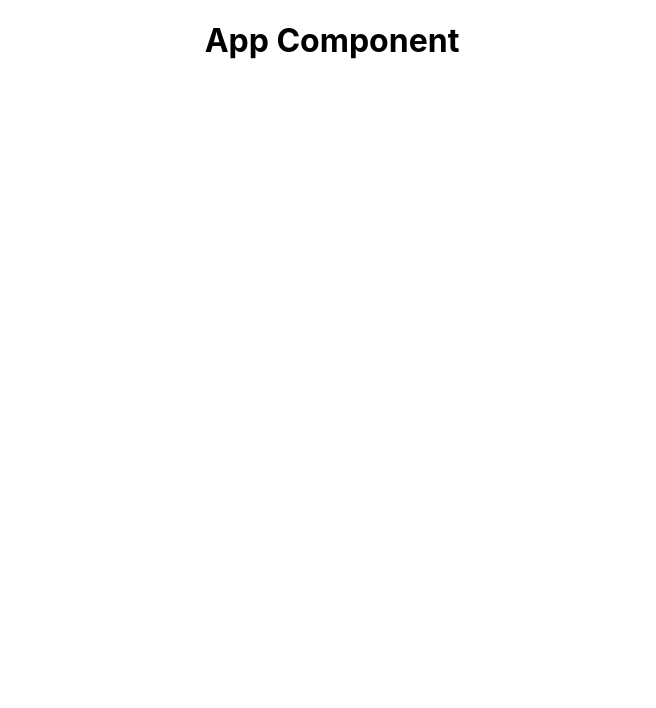
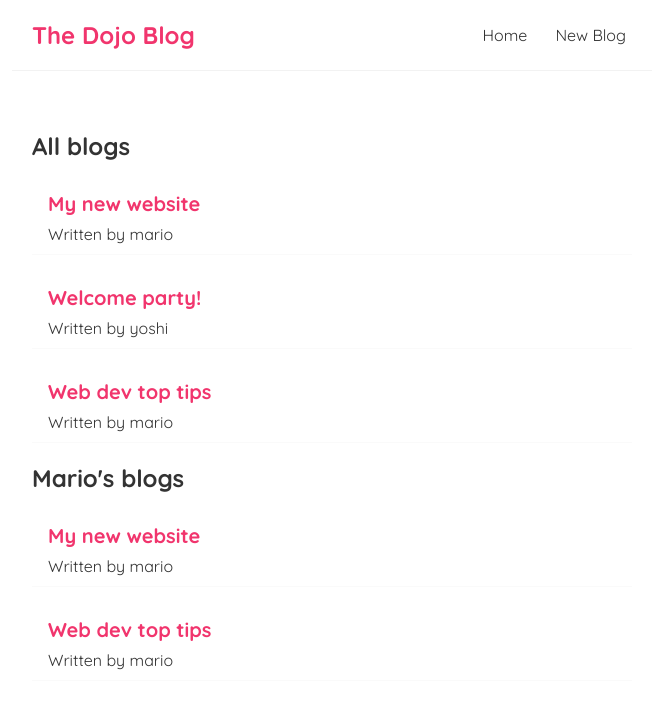
Before and after one commit to BenjaminRochez/react-dojo, a React (Create React App) app: page / in a window 1280 px wide. Shown: the top 708 px of the page, without its empty margins (308-964 px from the left). Built offline with nearby package versions, Linux system fonts and the light colour scheme.

Commit message:
Added bloglist

```diff
--- a/src/App.css
+++ /dev/null
@@ -1,38 +0,0 @@
-.App {
-  text-align: center;
-}
-
-.App-logo {
-  height: 40vmin;
-  pointer-events: none;
-}
-
-@media (prefers-reduced-motion: no-preference) {
-  .App-logo {
-    animation: App-logo-spin infinite 20s linear;
-  }
-}
-
-.App-header {
-  background-color: #282c34;
-  min-height: 100vh;
-  display: flex;
-  flex-direction: column;
-  align-items: center;
-  justify-content: center;
-  font-size: calc(10px + 2vmin);
-  color: white;
-}
-
-.App-link {
-  color: #61dafb;
-}
-
-@keyframes App-logo-spin {
-  from {
-    transform: rotate(0deg);
-  }
-  to {
-    transform: rotate(360deg);
-  }
-}
--- a/src/App.js
+++ b/src/App.js
@@ -1,10 +1,13 @@
-import './App.css';
+import Navbar from './Navbar.js';
+import Home from './Home';
 // NOTE: if before 17 -> import React from 'react'
 function App() {
+  const title = 'Welcome world';
   return (
     <div className="App">
+      <Navbar />
       <div className="content">
-        <h1>App Component</h1>
+        <Home />
       </div>
     </div>
   );
--- /dev/null
+++ b/src/BlogList.js
@@ -0,0 +1,18 @@
+const BlogList = ({blogs, title}) => {
+
+    //const blogs = props.blogs;
+    //const title = props.title;
+    return (
+        <div className="blog-list">
+            <h2>{title}</h2>
+            {blogs.map((blog) => (
+                <div className="blog-preview" key="blog.id">
+                    <h2>{blog.title}</h2>
+                    <p>Written by {blog.author}</p>
+                </div>
+            ))}
+        </div>
+    );
+}
+
+export default BlogList;
--- /dev/null
+++ b/src/Home.js
@@ -0,0 +1,34 @@
+import { useState } from 'react';
+import BlogList from './BlogList';
+
+const Home = () => {
+    //let name = 'mario';
+    //const [name, setName] = useState('mario');
+
+    /*const handleClick = () => {
+        setName('Luigi');
+        console.log(name);
+    }*/
+
+    const [blogs, setBlogs] = useState([
+        { title: 'My new website', body: 'lorem ipsum...', author: 'mario', id: 1 },
+        { title: 'Welcome party!', body: 'lorem ipsum...', author: 'yoshi', id: 2 },
+        { title: 'Web dev top tips', body: 'lorem ipsum...', author: 'mario', id: 3 }
+    ]);
+
+
+    return (
+        <div className="home">
+            <BlogList blogs={blogs} title="All blogs" />
+            <BlogList blogs={blogs.filter((blog) => blog.author === 'mario' )} title="Mario's blogs" />
+        </div>
+    );
+}
+
+export default Home;
+
+
+//<button onClick={() => {handleClickAttr('Mario')}}>Click here</button>
+//const handleClickAttr = (name) => {
+//  console.log(name);
+//}
--- /dev/null
+++ b/src/Navbar.js
@@ -0,0 +1,13 @@
+const Navbar = () => {
+    return (
+        <nav className="navbar">
+            <h1>The Dojo Blog</h1>
+            <div className="links">
+                <a href="/">Home</a>
+                <a href="/create">New Blog</a>
+            </div>
+        </nav>
+    );
+}
+
+export default Navbar;
--- a/src/index.css
+++ b/src/index.css
@@ -1,13 +1,102 @@
-body {
+@import url('https://fonts.googleapis.com/css2?family=Quicksand:wght@300;400;500;600;700&display=swap');
+/* base styles */
+* {
   margin: 0;
-  font-family: -apple-system, BlinkMacSystemFont, 'Segoe UI', 'Roboto', 'Oxygen',
-    'Ubuntu', 'Cantarell', 'Fira Sans', 'Droid Sans', 'Helvetica Neue',
-    sans-serif;
-  -webkit-font-smoothing: antialiased;
-  -moz-osx-font-smoothing: grayscale;
+  font-family: "Quicksand";
+  color: #333;
+}
+.navbar {
+  padding: 20px;
+  display: flex;
+  align-items: center;
+  max-width: 600px;
+  margin: 0 auto;
+  border-bottom: 1px solid #f2f2f2;
+}
+.navbar h1 {
+  color: #f1356d;
+}
+.navbar .links {
+  margin-left: auto;
+}
+.navbar a {
+  margin-left: 16px;
+  text-decoration: none;
+  padding: 6px;
+}
+.navbar a:hover {
+  color: #f1356d;
+}
+.content {
+  max-width: 600px;
+  margin: 40px auto;
+  padding: 20px;
 }
 
-code {
-  font-family: source-code-pro, Menlo, Monaco, Consolas, 'Courier New',
-    monospace;
+/* blog previews / list */
+.blog-preview {
+  padding: 10px 16px;
+  margin: 20px 0;
+  border-bottom: 1px solid #fafafa;
 }
+.blog-preview:hover {
+  box-shadow: 1px 3px 5px rgba(0,0,0,0.1);
+}
+.blog-preview h2 {
+  font-size: 20px;
+  color: #f1356d;
+  margin-bottom: 8px;
+}
+.blog-preview a{
+  text-decoration: none;
+}
+
+/* blog details page */
+.blog-details h2 {
+  font-size: 20px;
+  color: #f1356d;
+  margin-bottom: 10px;
+}
+.blog-details div {
+  margin: 20px 0;
+}
+.blog-details button {
+  background: #f1356d;
+  color: #fff;
+  border: 0;
+  padding: 8px;
+  border-radius: 8px;
+  cursor: pointer;
+}
+
+/* create new blog form */
+.create {
+  max-width: 400px;
+  margin: 0 auto;
+  text-align: center;
+}
+.create label {
+  text-align: left;
+  display: block;
+}
+.create h2 {
+  font-size: 20px;
+  color: #f1356d;
+  margin-bottom: 30px;
+}
+.create input, .create textarea, .create select {
+  width: 100%;
+  padding: 6px 10px;
+  margin: 10px 0;
+  border: 1px solid #ddd;
+  box-sizing: border-box;
+  display: block;
+}
+.create button {
+  background: #f1356d;
+  color: #fff;
+  border: 0;
+  padding: 8px;
+  border-radius: 8px;
+  cursor: pointer;
+}
```
Also changed, not shown: 1 other file (tests, documents, lock files or other folders).
